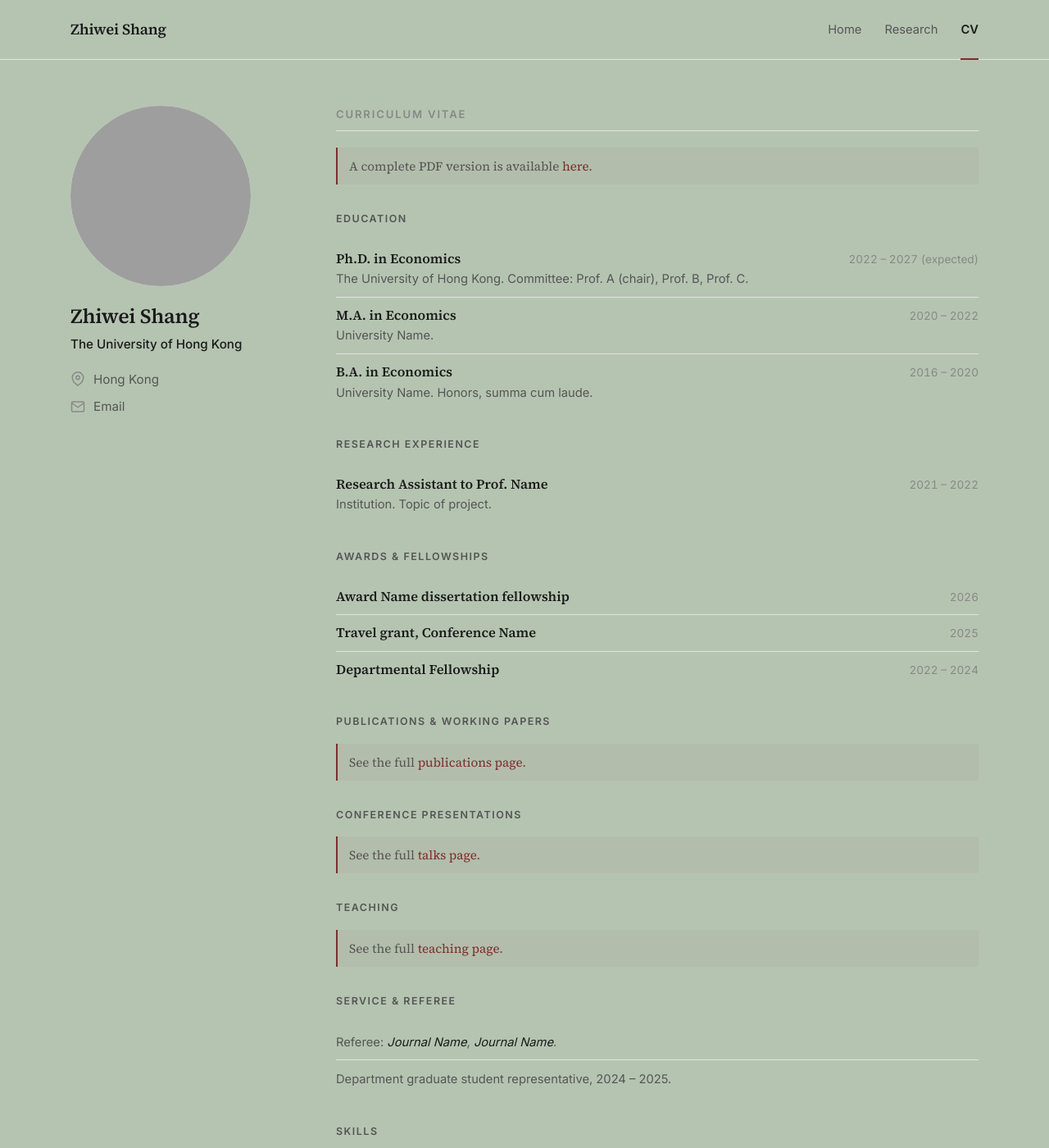
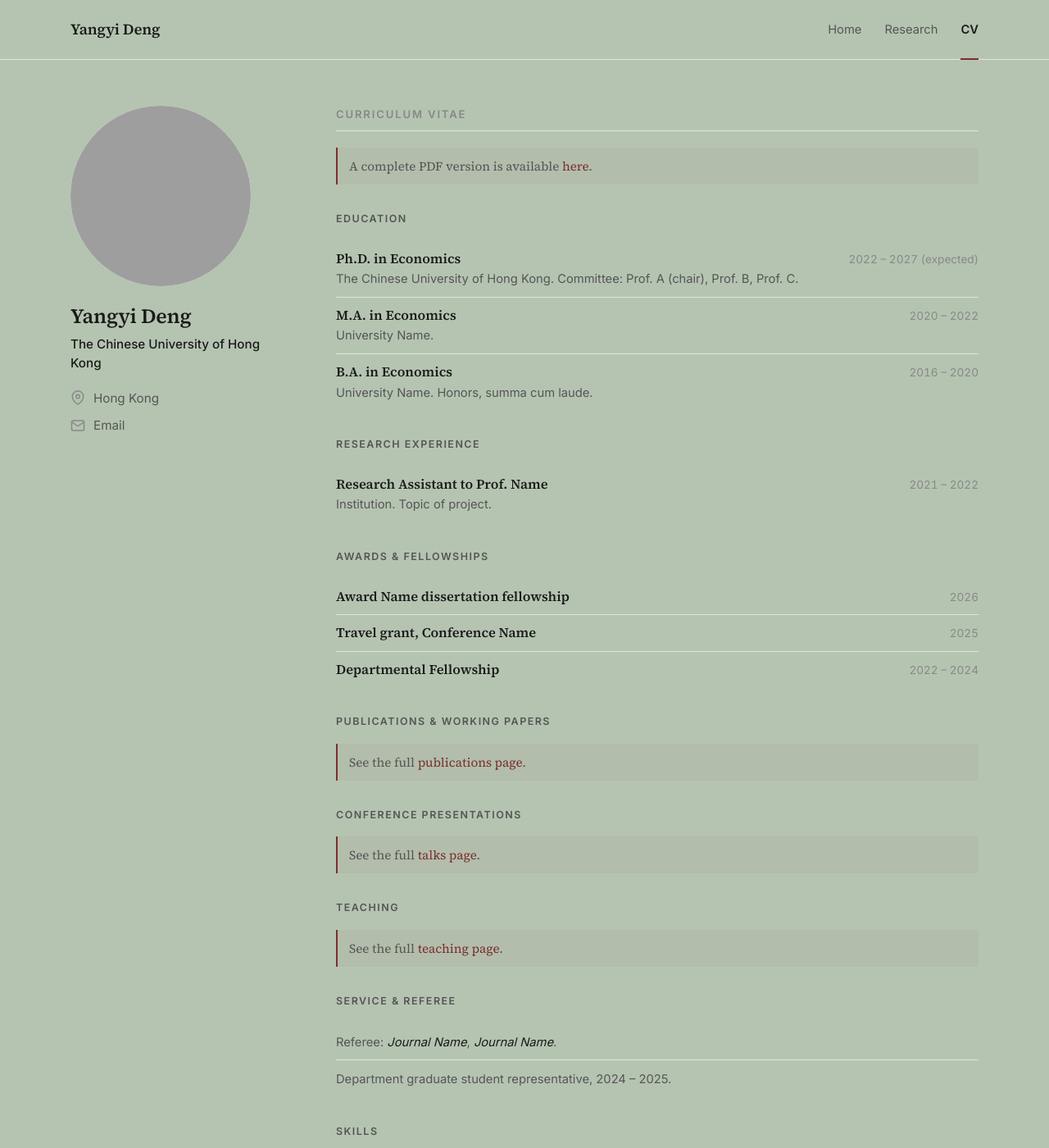
Before and after one commit to yangyi-deng/yangyi-deng.github.io, a Jekyll site: the page built from cv.html, in a window 1280 px wide and 1400 px high. Shown: the whole window at 82% size. Built offline with Jekyll 4.4.1, drawn with Linux system fonts in a browser that asks for light colours; some of the changed text lies outside the part shown; grey boxes are pictures that could not be loaded.

Commit message:
Update _config.yml

```diff
--- a/_config.yml
+++ b/_config.yml
@@ -2,24 +2,22 @@
 # Site-wide settings. Edit these once and they propagate across every page.
 # ---------------------------------------------------------------------------
 
-title:       "Zhiwei Shang"
-description: "Personal website of Zhiwei Shang, PhD Candidate in Management & Strategy."
-url:         ""    # e.g. "https://zhiweishang.github.io" (optional, fine to leave blank)
+title:       "Yangyi Deng"
+description: "Personal website of Yangyi Deng, PhD Candidate in Business Economics."
+url:         ""    # e.g. "https://yydeng.github.io" (optional, fine to leave blank)
 baseurl:     ""    # leave "" if hosting at <username>.github.io
 
 # Author profile — used in the page header and in the footer.
 author:
-  name:           "Zhiwei Shang"
-  role:           "PhD Candidate in Management & Strategy"
-  institution:    "The University of Hong Kong"
-  email:          "zwshang@connect.hku.hk"
+  name:           "Yangyi Deng"
+  role:           "PhD Candidate in Business Economics"
+  institution:    "The Chinese University of Hong Kong"
+  email:          "dengyangyi@link.cuhk.edu.hk"
   location:       "Hong Kong"
   photo:          "/images/profile.JPG"
   cv:             ""
   googlescholar:  ""
   github:         ""
-
-updated: "April 2026"
 
 # ---------------------------------------------------------------------------
 # Collections — each markdown file in _publications/, _talks/, _teaching/
```
